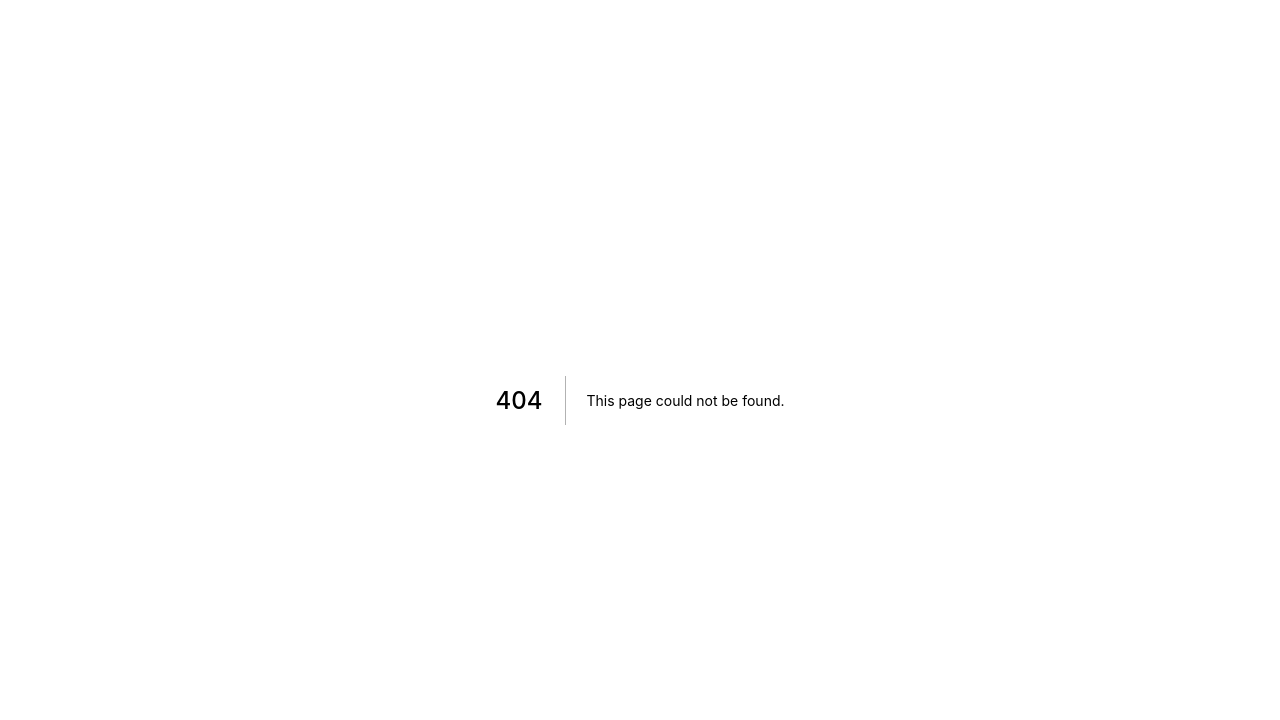
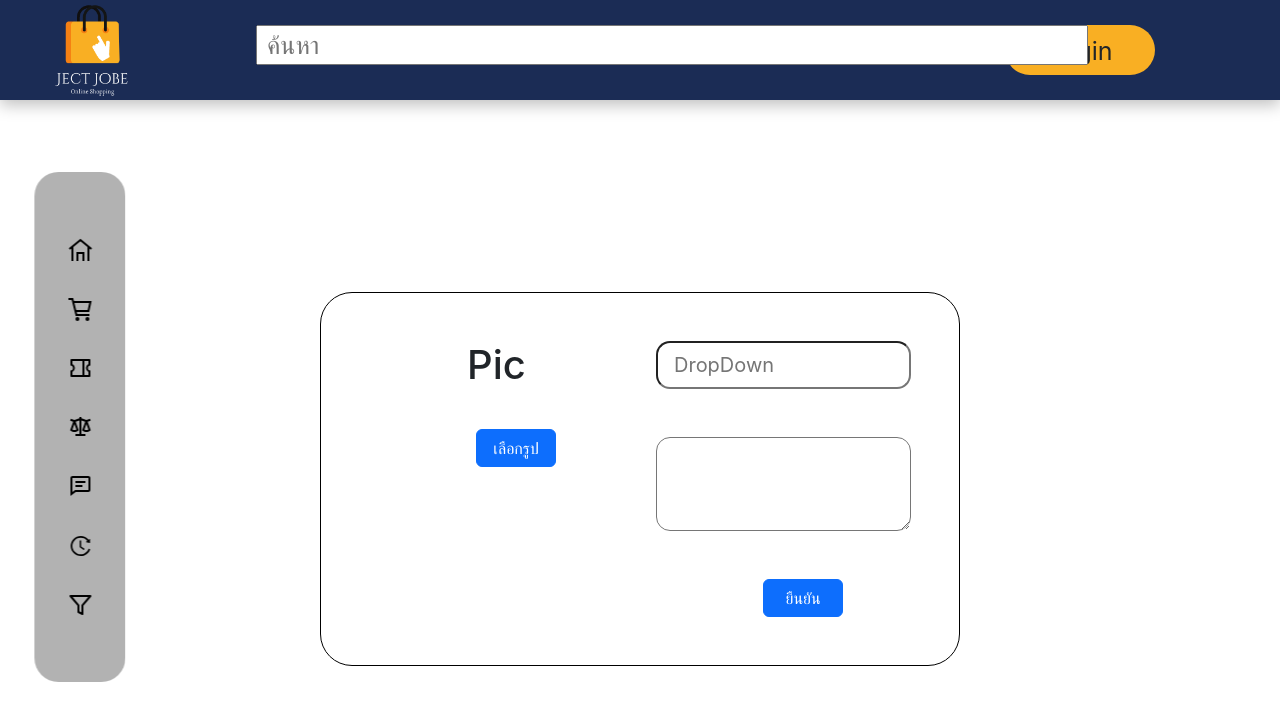
Before and after one commit to Ch4n4thip/testProject, a Next.js app: page /Return/Return in a window 1280 px wide. Before the commit this address had no page. Shown: the top 720 px of the page. Built offline with nearby package versions, Linux system fonts and the light colour scheme.

Commit message:
Profile with Scrath Return

```diff
--- /dev/null
+++ b/pages/Return/Return.js
@@ -0,0 +1,23 @@
+import Styles1 from './Return.module.css'
+import Nav from '../../Components/Navbar/nav'
+import SideBar from '../SideNavBar/sideNav'
+
+export default function Return() {
+    return(
+    <>
+        <Nav/>
+        <SideBar />
+        <div className={Styles1.Container}>
+            <div className={Styles1.SubContainer}>
+                <h1>Pic</h1>
+                <button type='submit' className='btn btn-primary'>เลือกรูป</button>
+            </div>
+            <div className={Styles1.SubContainer}>
+                <input type='text' placeholder='DropDown'></input>
+                <textarea type='area'></textarea>
+                <button type='submit' className='btn btn-primary'>ยืนยัน</button>
+            </div>
+        </div>
+    </>
+    )
+}
--- /dev/null
+++ b/pages/Return/Return.module.css
@@ -0,0 +1,45 @@
+.Container {
+    text-align: center;
+    margin-top: 12rem;
+    display: grid;
+    grid-template-columns: 1fr 1fr;
+    gap: 2rem;
+    border-radius : 2rem;
+    border: 1px solid transparent;
+    border-color: black;
+    width:50%;
+    height:50%;
+    padding: 3rem;
+    margin-left: 25%;
+}
+.SubContainer {
+    display: flex;
+    flex-direction: column;
+    gap: 2rem;
+    text-align: center;
+}
+
+.SubContainer button {
+    width: 5rem;
+    margin-left: 42%;
+}
+.SubContainer input{
+    position: center;
+    width: 100%;
+    height: 3rem;
+    font-size: 20px;
+    margin-bottom: 1rem;
+    border-radius: 14px;
+    text-align:left;
+    padding: 1rem;
+}
+.SubContainer textarea{
+    position: center;
+    width: 100%;
+    height: 100%;
+    font-size: 20px;
+    margin-bottom: 1rem;
+    border-radius: 14px;
+    text-align:left;
+    padding: 1rem;
+}
--- /dev/null
+++ b/pages/api/newAddressClick.js
@@ -0,0 +1,20 @@
+
+ export default async function handler(req, res) {
+    var MongoClient = require('mongodb').MongoClient;
+    const  { Address } = req.body
+
+    var url = "mongodb+srv://Admin:1234@cluster0.fv0r6up.mongodb.net/test";
+
+    MongoClient.connect(url, async function(err, db) {
+      if (err) throw err;
+      var dbo =   db.db("Ject_Jobe");
+      var CheckM = await dbo.collection("User").findOne({ email : "123@gmail.com" })
+      var newValue = { $set: { Address : Address }};
+      if (CheckM) {
+        dbo.collection("User").updateOne(CheckM,newValue )
+        res.status(200).send({message: "Add ypur new address"})
+  } else {
+    return res.status(400).send({message: "Something Wrong"})
+  }
+   })
+}
--- a/pages/api/regClick.js
+++ b/pages/api/regClick.js
@@ -9,7 +9,8 @@ export default async function handler(req, res) {
     MongoClient.connect(url, async function(err, db) {
       if (err) throw err;
       let dbo =   db.db("Ject_Jobe");
-      let myobj =  { email: req.body.email , name : req.body.name , password : req.body.password , birthdate : req.body.birth_date , role : "M" , gender : "none" , Tel : "0"}
+      let myobj =  { email: req.body.email , name : req.body.name , password : req.body.password , birthdate : req.body.birth_date , role : "M" , gender : "none" ,
+                     Tel : "0" , Address : "none"}
       let CheckM = await dbo.collection("User").findOne( {email} )
       if(CheckM){
        // console.log("have it") }
```
Also changed, not shown: pages/Profile/Profile.js (+23 -2 lines), pages/Profile/Profile.module.css (+36 -2 lines), 1 other file (tests, documents, lock files or other folders).
